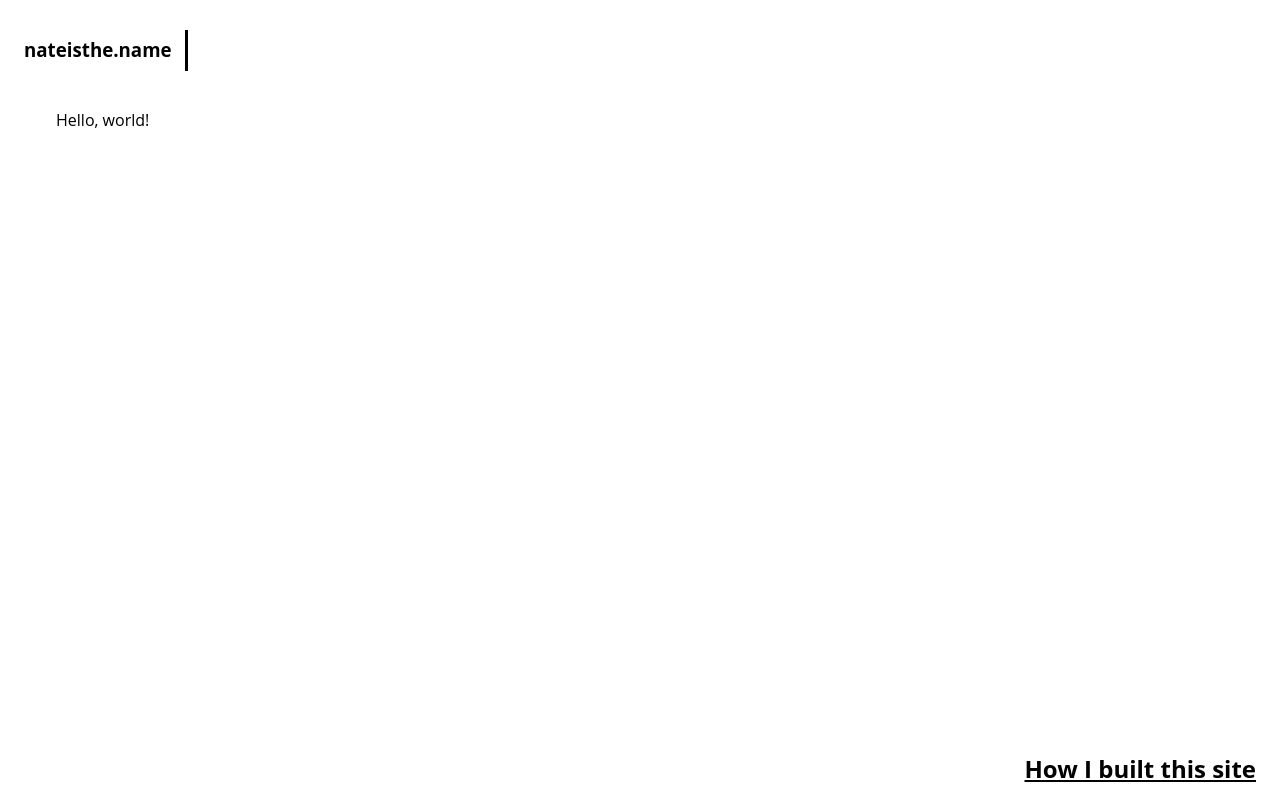
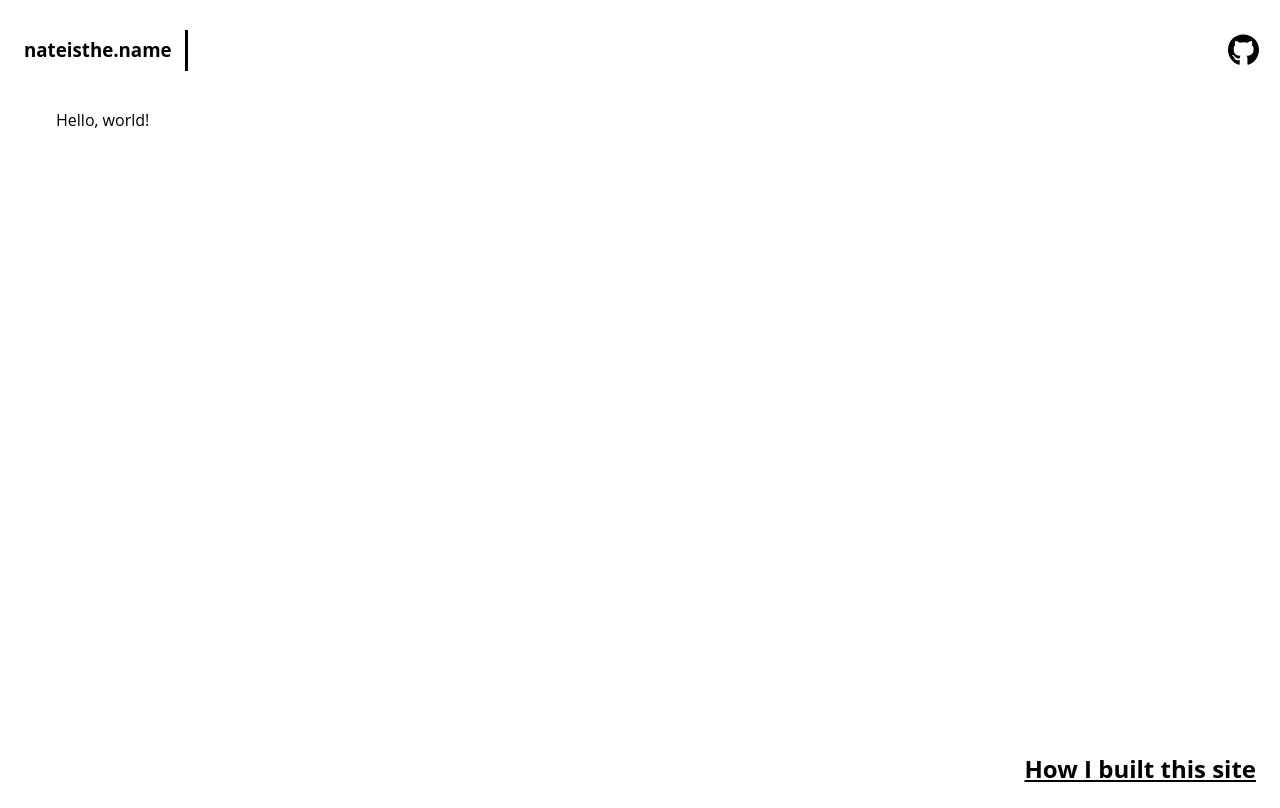
Before and after one commit to nathanbacon/nateisthename, a Gatsby site: page / in a window 1280 px wide. Built offline with nearby package versions, Linux system fonts and the light colour scheme; Gatsby itself is replaced by a stand-in of ours.

Commit message:
added font awesome

```diff
--- a/package.json
+++ b/package.json
@@ -17,6 +17,9 @@
   },
   "dependencies": {
     "@fontsource/open-sans": "^4.5.2",
+    "@fortawesome/fontawesome-svg-core": "^6.1.1",
+    "@fortawesome/free-brands-svg-icons": "^6.1.1",
+    "@fortawesome/react-fontawesome": "^0.2.0",
     "@types/react": "^18.0.14",
     "@types/react-dom": "^18.0.5",
     "chart.js": "^3.8.0",
--- a/src/components/layout.js
+++ b/src/components/layout.js
@@ -1,6 +1,8 @@
 import React from "react";
 import { useStaticQuery, graphql, Link } from "gatsby";
 import "./layout.scss";
+import { FontAwesomeIcon } from "@fortawesome/react-fontawesome";
+import { faGithub } from "@fortawesome/free-brands-svg-icons";
 
 export default function Layout({ children }) {
   const data = useStaticQuery(graphql`
@@ -44,7 +46,13 @@ export default function Layout({ children }) {
           </ul>
         </div>
         <div className="socials top-bar-right">
-          <ul className="menu"></ul>
+          <ul className="menu">
+            <li>
+              <a href={data.site.siteMetadata.githubUrl}>
+                <FontAwesomeIcon icon={faGithub} size="2x" />
+              </a>
+            </li>
+          </ul>
         </div>
       </div>
 
```
Also changed, not shown: 1 other file.
